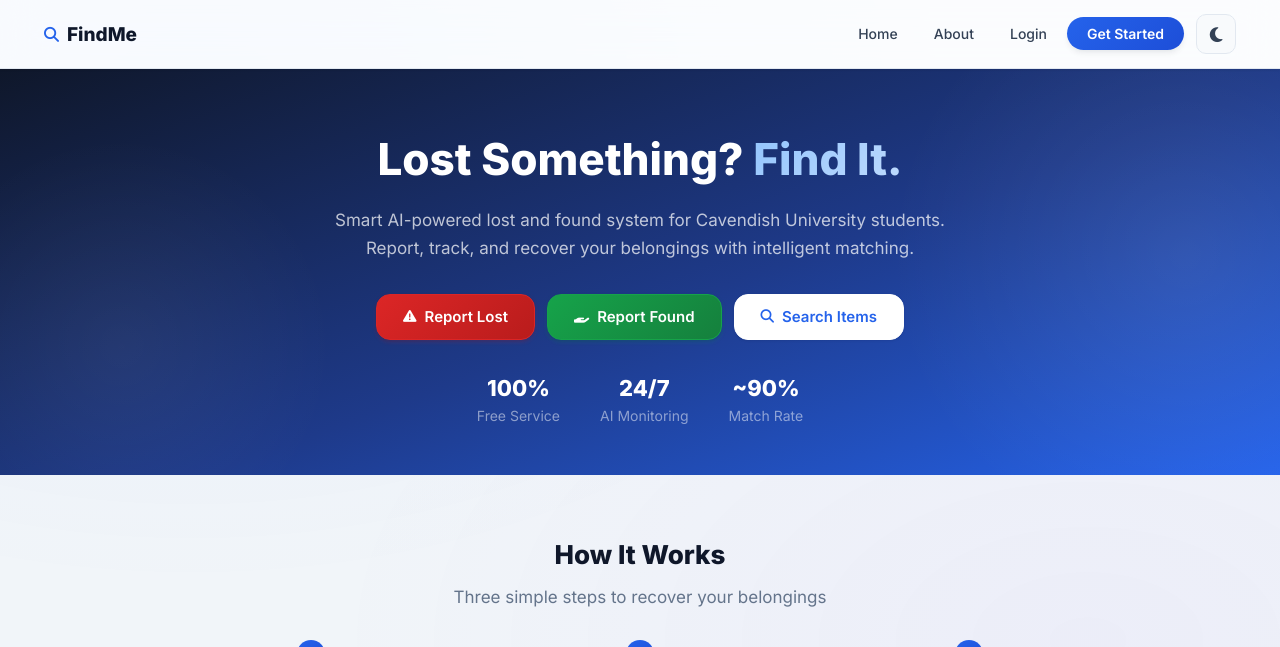
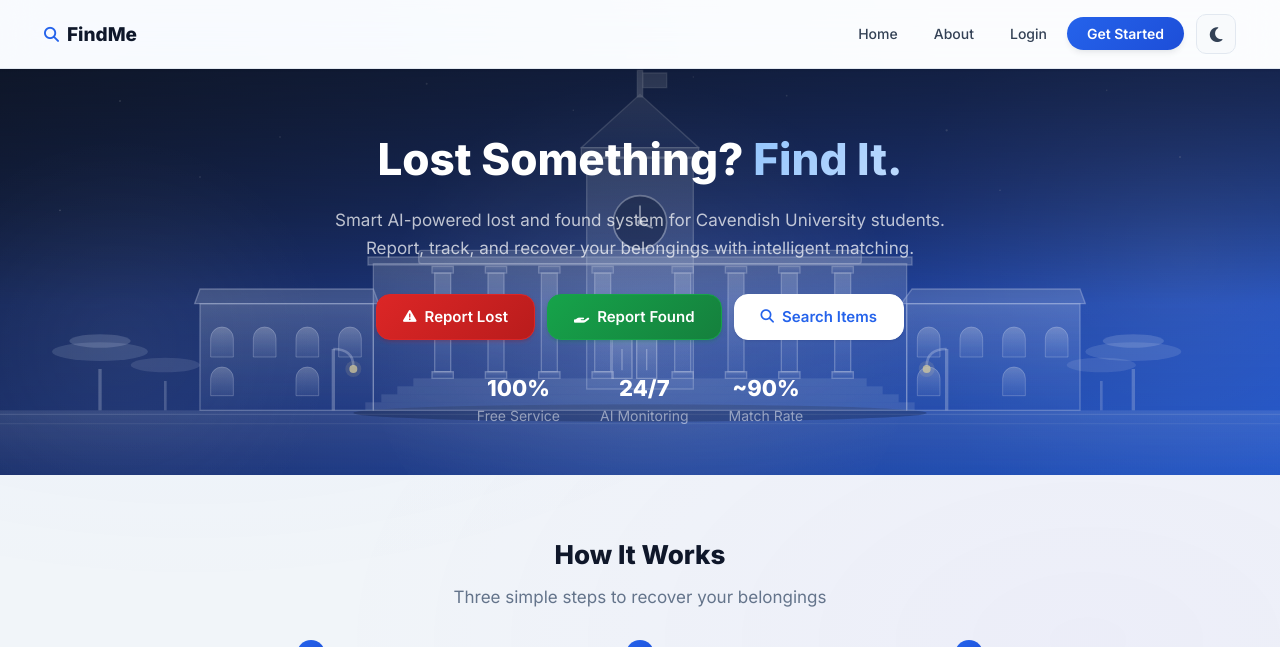
Before and after one commit to walterolum/FindMe-lost-and-found-management-system, a Flask app: page / in a window 1280 px wide. Shown: the top 647 px of the page. Run offline with Flask 3, Linux system fonts and the light colour scheme; some libraries are stand-ins or nearby versions.

Commit message:
Classic Cavendish building gradient artwork on the home hero

```diff
--- a/static/css/style.css
+++ b/static/css/style.css
@@ -1810,6 +1810,35 @@ input[type="file"] {
     border-radius: 50%;
 }
 .hero-content { position: relative; z-index: 1; max-width: 860px; margin: 0 auto; }
+
+/* Cavendish building hero backdrop (standard & classic) */
+.hero-backdrop {
+    position: absolute;
+    inset: 0;
+    z-index: 0;
+    overflow: hidden;
+    display: flex;
+    align-items: flex-end;
+    justify-content: center;
+    pointer-events: none;
+}
+.hero-building {
+    width: min(1500px, 118%);
+    height: auto;
+    flex: 0 0 auto;
+    opacity: .92;
+    margin-bottom: -2px;
+    transform: translateZ(0); /* crisp rendering */
+}
+.hero-scrim {
+    position: absolute;
+    inset: 0;
+    background: linear-gradient(180deg,
+        rgba(15, 23, 42, 0.62) 0%,
+        rgba(15, 23, 42, 0.30) 34%,
+        rgba(30, 58, 138, 0.08) 58%,
+        rgba(15, 23, 42, 0.18) 100%);
+}
 .hero-title {
     font-size: var(--text-5xl);
     font-weight: var(--font-extrabold);
@@ -2635,6 +2664,8 @@ body.no-sidebar .main-content { margin-left: 0; }
     .page-container { padding: var(--space-5) var(--space-4); }
     .hero-title { font-size: var(--text-3xl); }
     .hero { padding: var(--space-12) var(--space-4) var(--space-10); }
+    .hero-building { width: 170%; }
+    .hero-scrim { background: linear-gradient(180deg, rgba(15,23,42,0.70) 0%, rgba(15,23,42,0.34) 40%, rgba(15,23,42,0.26) 100%); }
     .hero-stats { gap: var(--space-6); }
     .hero-actions { flex-direction: column; align-items: center; }
     .hero-actions .btn { width: 100%; max-width: 320px; }
--- a/templates/base.html
+++ b/templates/base.html
@@ -12,7 +12,7 @@
     <link rel="preconnect" href="https://cdnjs.cloudflare.com" crossorigin>
     <link rel="preconnect" href="https://fonts.googleapis.com">
     <link rel="preconnect" href="https://fonts.gstatic.com" crossorigin>
-    <link rel="stylesheet" href="{{ url_for('static', filename='css/style.css') }}?v=20261031b">
+    <link rel="stylesheet" href="{{ url_for('static', filename='css/style.css') }}?v=20261101a">
     <link rel="stylesheet" href="https://cdnjs.cloudflare.com/ajax/libs/font-awesome/6.5.0/css/all.min.css" media="print" onload="this.media='all'">
     <link href="https://fonts.googleapis.com/css2?family=Inter:wght@400;500;600;700;800&display=swap" rel="stylesheet" media="print" onload="this.media='all'">
     <noscript><link rel="stylesheet" href="https://cdnjs.cloudflare.com/ajax/libs/font-awesome/6.5.0/css/all.min.css"><link href="https://fonts.googleapis.com/css2?family=Inter:wght@400;500;600;700;800&display=swap" rel="stylesheet"></noscript>
--- a/templates/index.html
+++ b/templates/index.html
@@ -8,7 +8,7 @@
     <link rel="icon" type="image/svg+xml" href="{{ url_for('static', filename='img/favicon.svg') }}">
     <link rel="icon" type="image/png" sizes="32x32" href="{{ url_for('static', filename='img/favicon-32.png') }}">
     <link rel="apple-touch-icon" href="{{ url_for('static', filename='img/apple-touch-icon.png') }}">
-    <link rel="stylesheet" href="{{ url_for('static', filename='css/style.css') }}?v=20261031b">
+    <link rel="stylesheet" href="{{ url_for('static', filename='css/style.css') }}?v=20261101a">
     <link rel="preconnect" href="https://cdnjs.cloudflare.com" crossorigin>
     <link rel="preconnect" href="https://fonts.googleapis.com">
     <link rel="preconnect" href="https://fonts.gstatic.com" crossorigin>
@@ -43,6 +43,10 @@
 
     <!-- Hero Section -->
     <section class="hero">
+        <div class="hero-backdrop" aria-hidden="true">
+            <img class="hero-building" src="{{ url_for('static', filename='img/cavendish-building.svg') }}" alt="">
+            <div class="hero-scrim"></div>
+        </div>
         <div class="hero-content">
             <h1 class="hero-title">
                 Lost Something? <span class="gradient-text">Find It.</span>
```
Also changed, not shown: static/img/cavendish-building.svg (added).
